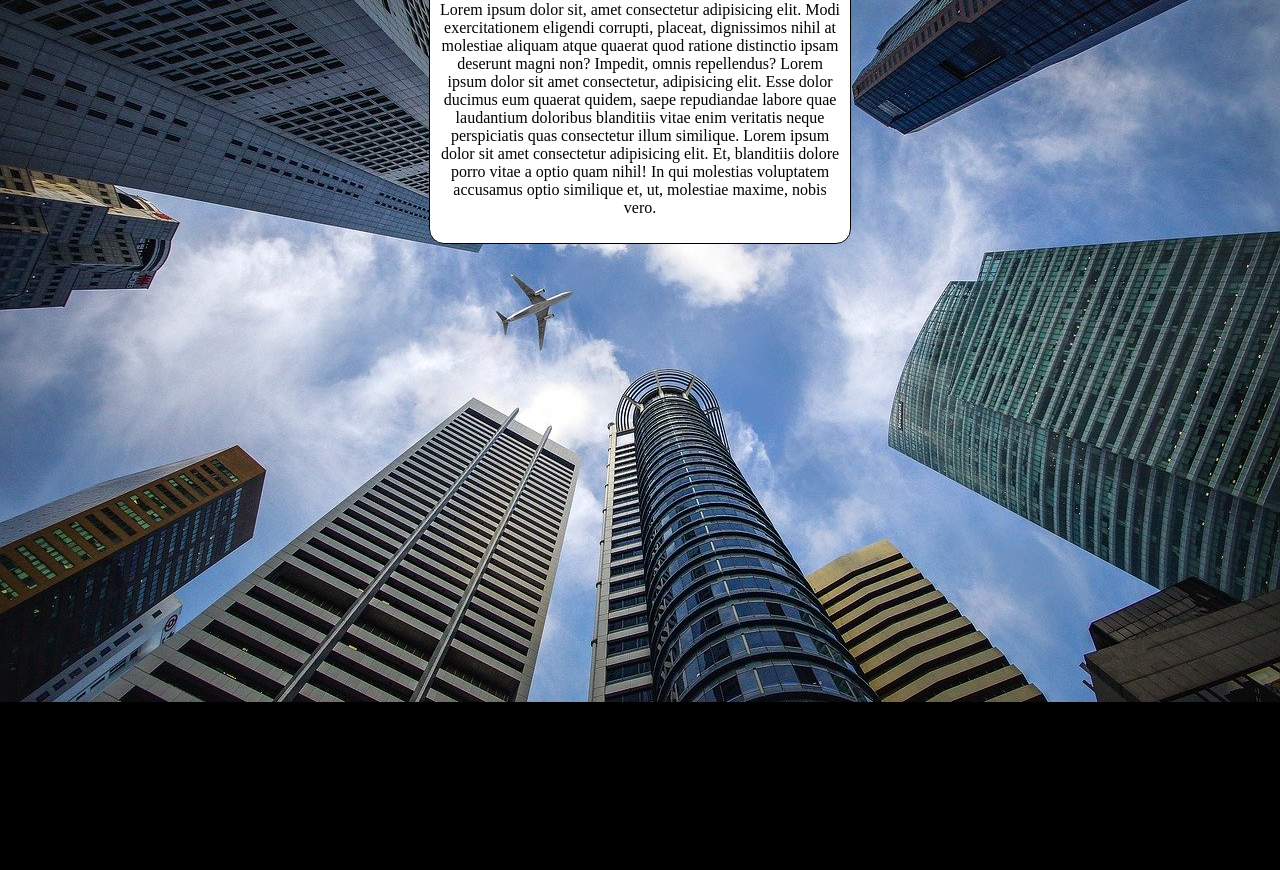
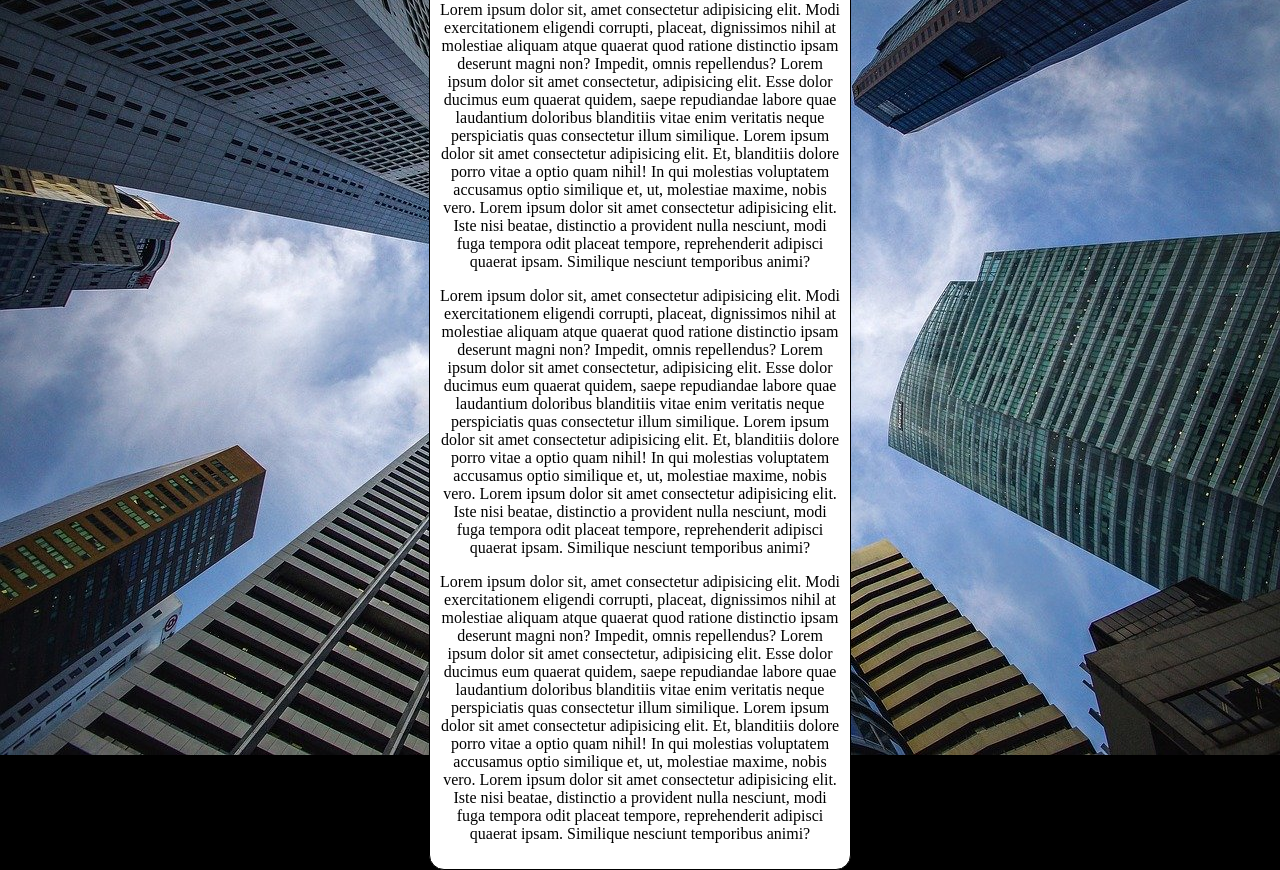
Before and after one commit to GustavoRiian/projeto-revisao-cordel, a plain HTML site: page fundo006.html in a window 1280 px wide. Shown: the part 98-968 px from the top of the page. Before the commit the page ends 800 px from the top, so only its background shows below. Drawn offline with Linux system fonts and the light colour scheme.

Commit message:
Update fundo006.html

```diff
--- a/fundo006.html
+++ b/fundo006.html
@@ -34,7 +34,9 @@
 <body>
     <main>
         <h1>Teste de Imagem de Fundo</h1>
-        <p>Lorem ipsum dolor sit, amet consectetur adipisicing elit. Modi exercitationem eligendi corrupti, placeat, dignissimos nihil at molestiae aliquam atque quaerat quod ratione distinctio ipsam deserunt magni non? Impedit, omnis repellendus? Lorem ipsum dolor sit amet consectetur, adipisicing elit. Esse dolor ducimus eum quaerat quidem, saepe repudiandae labore quae laudantium doloribus blanditiis vitae enim veritatis neque perspiciatis quas consectetur illum similique. Lorem ipsum dolor sit amet consectetur adipisicing elit. Et, blanditiis dolore porro vitae a optio quam nihil! In qui molestias voluptatem accusamus optio similique et, ut, molestiae maxime, nobis vero.</p>
+        <p>Lorem ipsum dolor sit, amet consectetur adipisicing elit. Modi exercitationem eligendi corrupti, placeat, dignissimos nihil at molestiae aliquam atque quaerat quod ratione distinctio ipsam deserunt magni non? Impedit, omnis repellendus? Lorem ipsum dolor sit amet consectetur, adipisicing elit. Esse dolor ducimus eum quaerat quidem, saepe repudiandae labore quae laudantium doloribus blanditiis vitae enim veritatis neque perspiciatis quas consectetur illum similique. Lorem ipsum dolor sit amet consectetur adipisicing elit. Et, blanditiis dolore porro vitae a optio quam nihil! In qui molestias voluptatem accusamus optio similique et, ut, molestiae maxime, nobis vero. Lorem ipsum dolor sit amet consectetur adipisicing elit. Iste nisi beatae, distinctio a provident nulla nesciunt, modi fuga tempora odit placeat tempore, reprehenderit adipisci quaerat ipsam. Similique nesciunt temporibus animi?</p>
+        <p>Lorem ipsum dolor sit, amet consectetur adipisicing elit. Modi exercitationem eligendi corrupti, placeat, dignissimos nihil at molestiae aliquam atque quaerat quod ratione distinctio ipsam deserunt magni non? Impedit, omnis repellendus? Lorem ipsum dolor sit amet consectetur, adipisicing elit. Esse dolor ducimus eum quaerat quidem, saepe repudiandae labore quae laudantium doloribus blanditiis vitae enim veritatis neque perspiciatis quas consectetur illum similique. Lorem ipsum dolor sit amet consectetur adipisicing elit. Et, blanditiis dolore porro vitae a optio quam nihil! In qui molestias voluptatem accusamus optio similique et, ut, molestiae maxime, nobis vero. Lorem ipsum dolor sit amet consectetur adipisicing elit. Iste nisi beatae, distinctio a provident nulla nesciunt, modi fuga tempora odit placeat tempore, reprehenderit adipisci quaerat ipsam. Similique nesciunt temporibus animi?</p>
+        <p>Lorem ipsum dolor sit, amet consectetur adipisicing elit. Modi exercitationem eligendi corrupti, placeat, dignissimos nihil at molestiae aliquam atque quaerat quod ratione distinctio ipsam deserunt magni non? Impedit, omnis repellendus? Lorem ipsum dolor sit amet consectetur, adipisicing elit. Esse dolor ducimus eum quaerat quidem, saepe repudiandae labore quae laudantium doloribus blanditiis vitae enim veritatis neque perspiciatis quas consectetur illum similique. Lorem ipsum dolor sit amet consectetur adipisicing elit. Et, blanditiis dolore porro vitae a optio quam nihil! In qui molestias voluptatem accusamus optio similique et, ut, molestiae maxime, nobis vero. Lorem ipsum dolor sit amet consectetur adipisicing elit. Iste nisi beatae, distinctio a provident nulla nesciunt, modi fuga tempora odit placeat tempore, reprehenderit adipisci quaerat ipsam. Similique nesciunt temporibus animi?</p>
     </main>
 
 </body>
```
